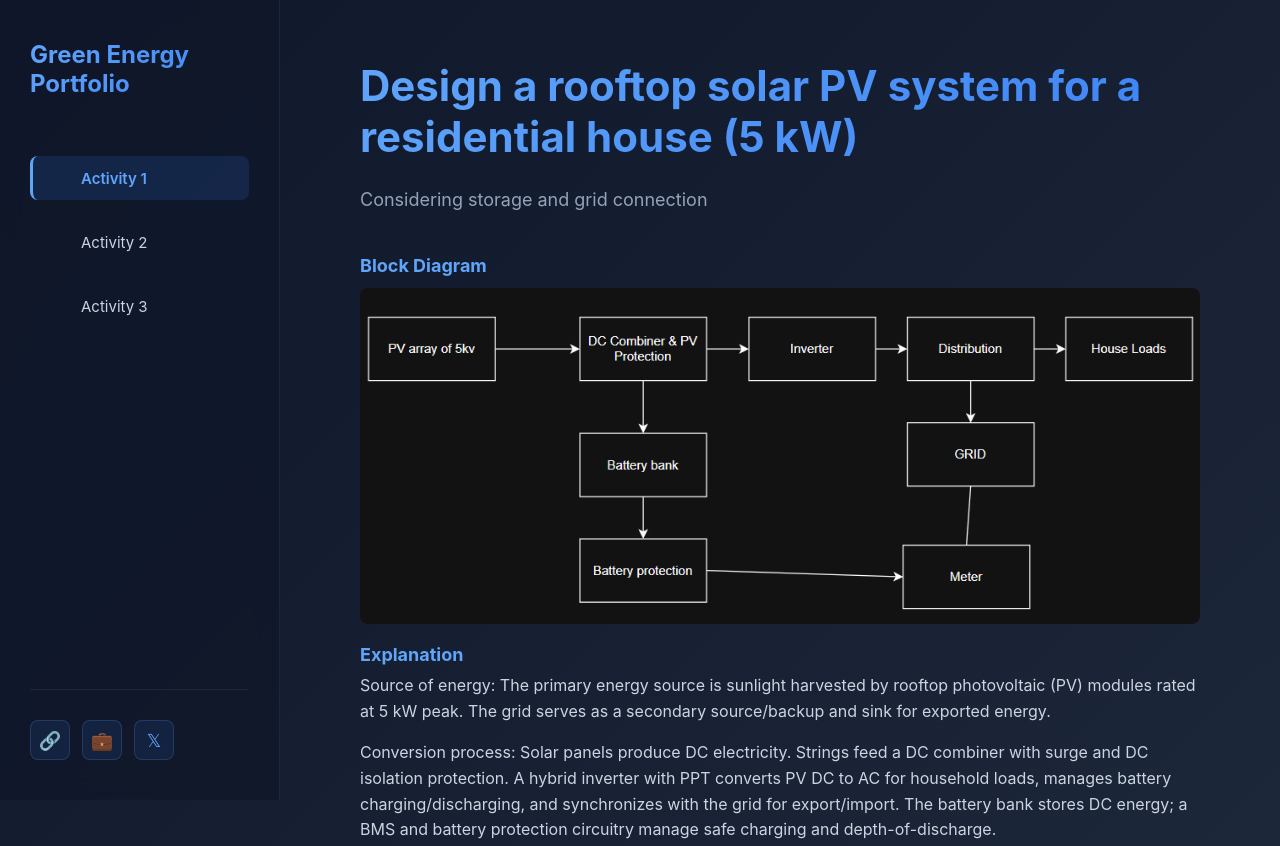
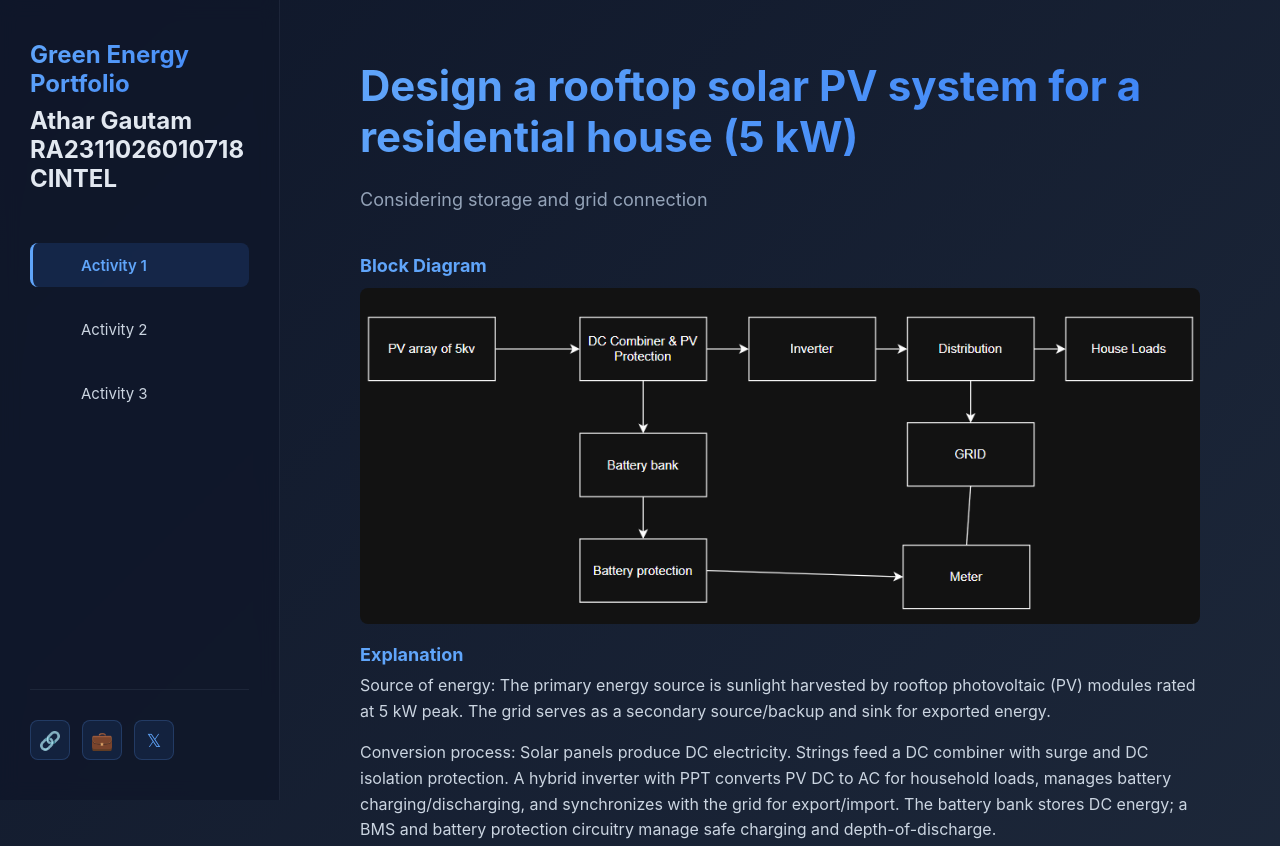
Before and after one commit to AtharvG22/Green-Energy-Website, a plain HTML site: page index.html in a window 1280 px wide. Shown: the top 846 px of the page. Drawn offline with Linux system fonts and the light colour scheme.

Commit message:
Update index.html

```diff
--- a/index.html
+++ b/index.html
@@ -293,6 +293,9 @@
     <aside class="sidebar">
         <div class="sidebar-header">
             <h1>Green Energy Portfolio</h1>
+            <h2>Athar Gautam</h2>
+            <h2>RA2311026010718</h2>
+            <h2>CINTEL</h2>
 
         </div>
 
```
